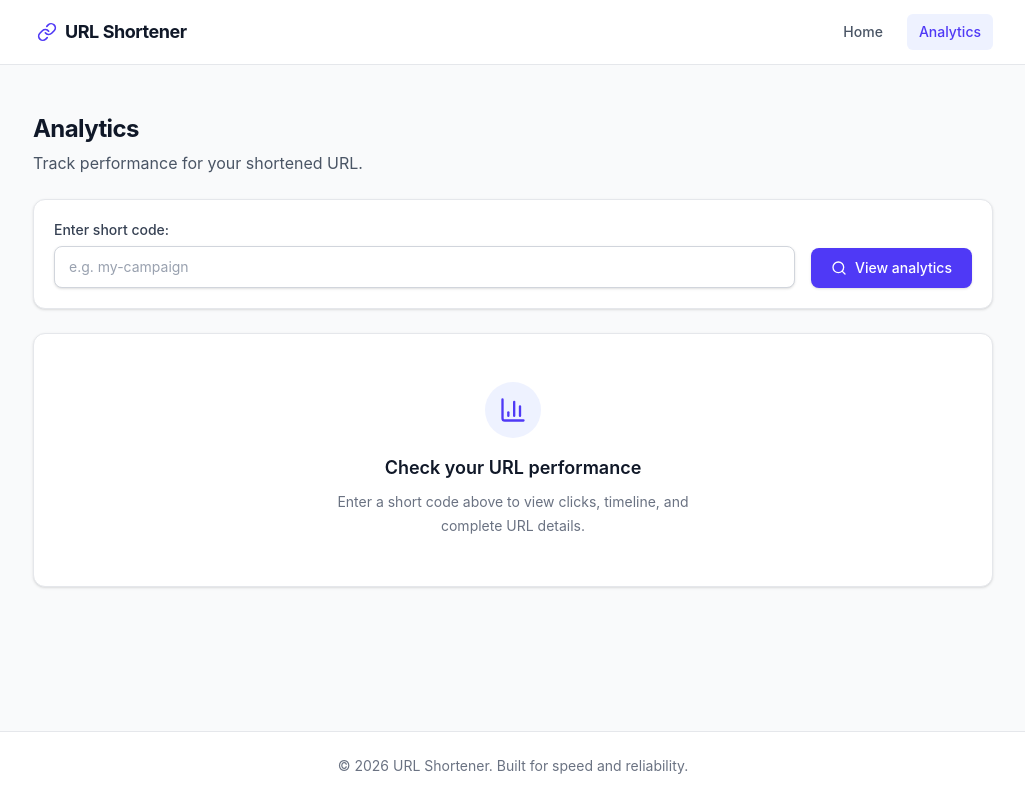
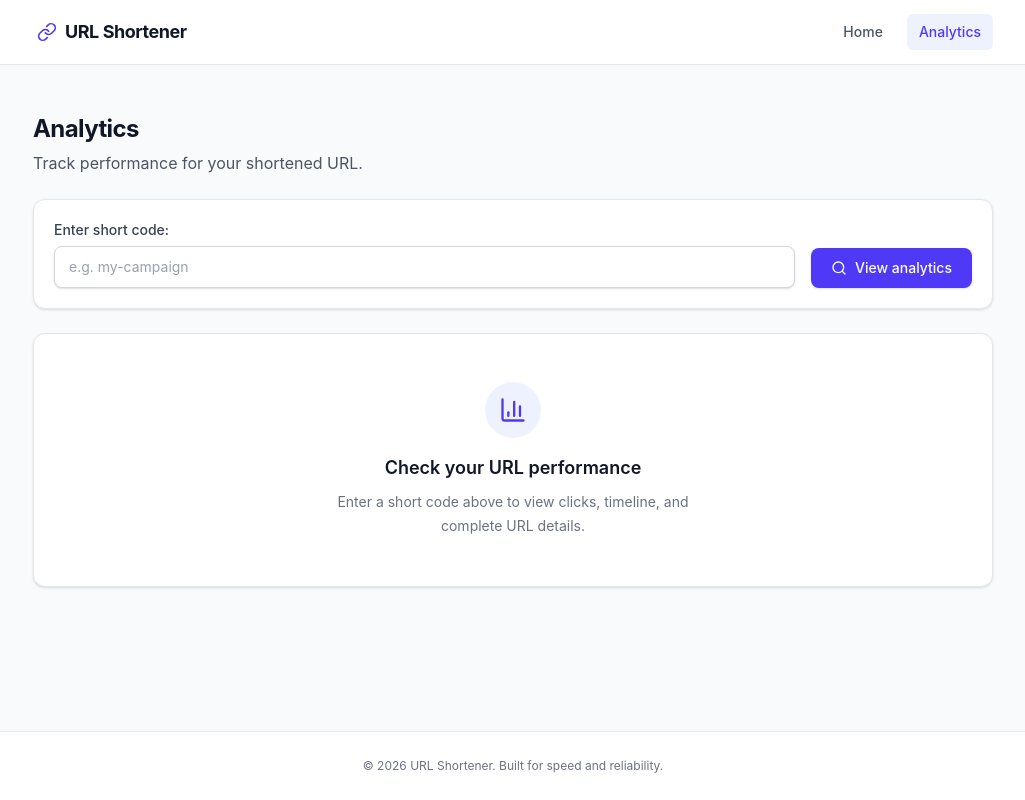
Before and after one commit to sai-krishna-kotha/URL-shortener, a React (Vite) app in the folder frontend/: page /stats in a window 1280 px wide. Shown: the whole page, without its empty margins (127-1152 px from the left). Built offline with nearby package versions, Linux system fonts and the light colour scheme; no server answers.

Commit message:
Reduce footer typography

```diff
--- a/frontend/src/components/Footer.jsx
+++ b/frontend/src/components/Footer.jsx
@@ -1,7 +1,7 @@
 export default function Footer() {
   return (
     <footer className="bg-white border-t border-gray-200 py-5 sm:py-6 mt-auto">
-      <div className="w-full max-w-5xl mx-auto px-4 sm:px-6 lg:px-8 text-center text-xs sm:text-sm text-gray-500 leading-5">
+      <div className="w-full max-w-5xl mx-auto px-4 sm:px-6 lg:px-8 text-center text-xs text-gray-500 leading-5">
         <p>&copy; {new Date().getFullYear()} URL Shortener. Built for speed and reliability.</p>
       </div>
     </footer>
```
